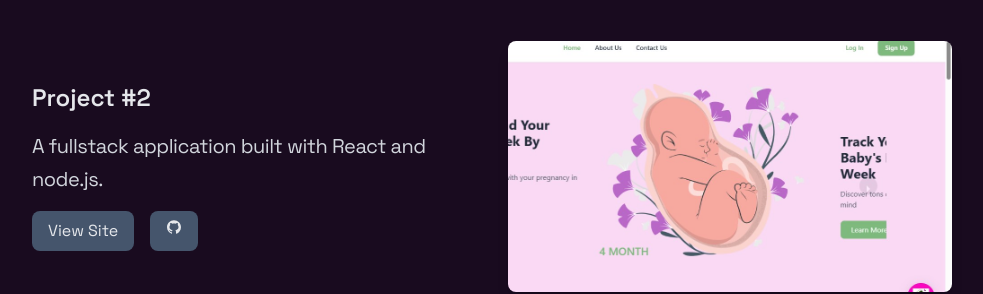
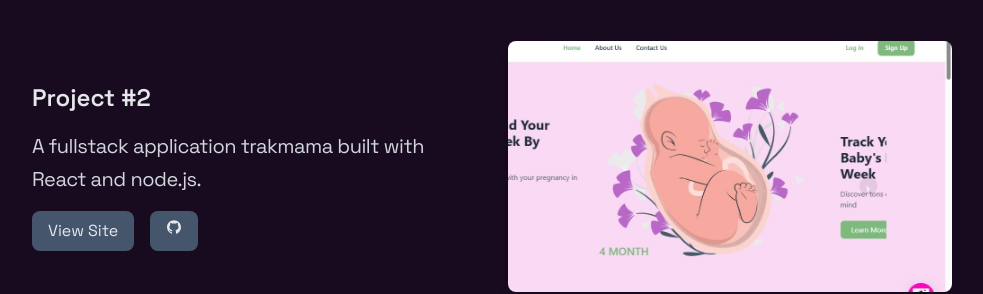
Before and after one commit to Adaobilynda1234/animated-portfolio, a React (Vite) app: page / in a window 1280 px wide. Shown: the part 1640-1934 px from the top of the page, without its empty margins (148-1131 px from the left). Built offline with nearby package versions, Linux system fonts and the light colour scheme.

Commit message:
updated portfolio

```diff
--- a/src/components/Portfolio.jsx
+++ b/src/components/Portfolio.jsx
@@ -21,7 +21,8 @@ const projects = [
   {
     img: project2,
     title: "Project #2",
-    description: "A fullstack application built with React and node.js.",
+    description:
+      "A fullstack application trakmama built with React and node.js.",
     links: {
       site: "https://trakmama-project.vercel.app/",
       github: "https://github.com/Adaobilynda1234/Trakmama-project",
```
